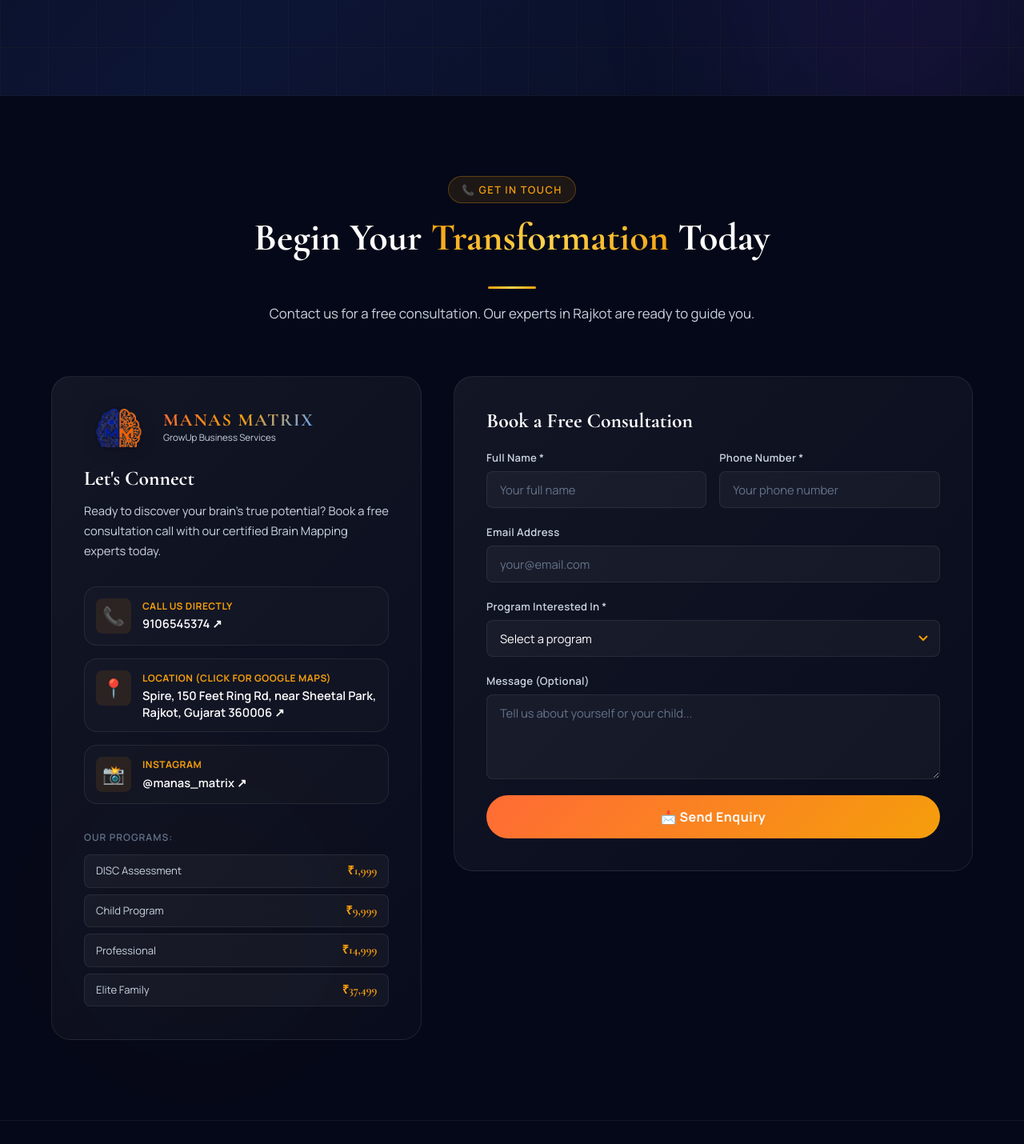
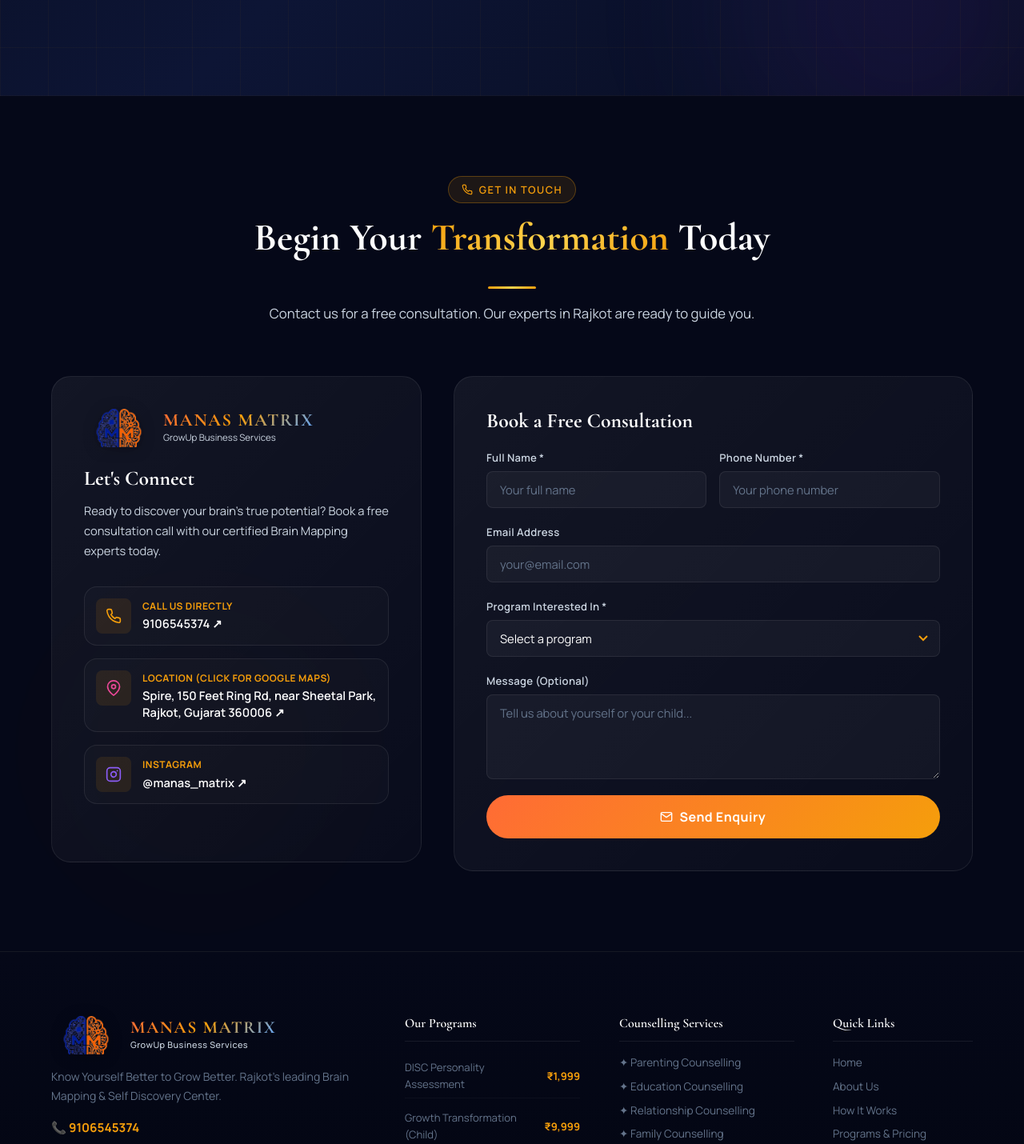
Before and after one commit to fuertenitesh-sys/ManasMatrix_Latest, a React (Vite) app: page / in a window 1280 px wide. Shown: the part 9572-11002 px from the top of the page at 80% size. Built offline with nearby package versions, Linux system fonts and the light colour scheme.

Commit message:
Remove Our Programs section from Contact.jsx to balance columns, replace remaining emojis with SVG icons

```diff
--- a/src/components/Contact/Contact.jsx
+++ b/src/components/Contact/Contact.jsx
@@ -1,4 +1,5 @@
 import React, { useState } from 'react';
+import { PhoneIcon, MapPinIcon, InstagramIcon, CheckIcon, MailIcon } from '../Icons';
 import './Contact.css';
 
 const Contact = () => {
@@ -30,7 +31,10 @@ const Contact = () => {
 
       <div className="container">
         <div className="section-header animate-reveal fade-up">
-          <div className="section-badge">📞 Get In Touch</div>
+          <div className="section-badge">
+            <PhoneIcon size={14} color="#F59E0B" />
+            <span>Get In Touch</span>
+          </div>
           <h2 className="section-title">
             Begin Your <span className="gradient-text-gold">Transformation</span> Today
           </h2>
@@ -60,7 +64,9 @@ const Contact = () => {
               <div className="contact__details animate-reveal fade-up delay-300">
                 {/* Phone */}
                 <a href="tel:9106545374" className="contact__detail contact__detail--clickable" id="contact-phone">
-                  <div className="contact__detail-icon">📞</div>
+                  <div className="contact__detail-icon">
+                    <PhoneIcon size={20} color="#F59E0B" />
+                  </div>
                   <div>
                     <div className="contact__detail-label">Call Us Directly</div>
                     <div className="contact__detail-value">9106545374 ↗</div>
@@ -76,7 +82,9 @@ const Contact = () => {
                   id="contact-location"
                   title="Click to open location in Google Maps"
                 >
-                  <div className="contact__detail-icon">📍</div>
+                  <div className="contact__detail-icon">
+                    <MapPinIcon size={20} color="#EC4899" />
+                  </div>
                   <div>
                     <div className="contact__detail-label">Location (Click for Google Maps)</div>
                     <div className="contact__detail-value">
@@ -93,28 +101,14 @@ const Contact = () => {
                   className="contact__detail contact__detail--clickable"
                   id="contact-instagram"
                 >
-                  <div className="contact__detail-icon">📸</div>
+                  <div className="contact__detail-icon">
+                    <InstagramIcon size={20} color="#8B5CF6" />
+                  </div>
                   <div>
                     <div className="contact__detail-label">Instagram</div>
                     <div className="contact__detail-value">@manas_matrix ↗</div>
                   </div>
                 </a>
-              </div>
-
-              {/* Programs quick links */}
-              <div className="contact__programs animate-reveal zoom-in delay-400">
-                <p className="contact__programs-label">Our Programs:</p>
-                {[
-                  { name: 'DISC Assessment', price: '₹1,999' },
-                  { name: 'Child Program', price: '₹9,999' },
-                  { name: 'Professional', price: '₹14,999' },
-                  { name: 'Elite Family', price: '₹37,499' },
-                ].map((p) => (
-                  <div key={p.name} className="contact__program-chip">
-                    <span>{p.name}</span>
-                    <span className="contact__program-price">{p.price}</span>
-                  </div>
-                ))}
               </div>
             </div>
           </div>
@@ -126,7 +120,8 @@ const Contact = () => {
 
               {submitted && (
                 <div className="contact__success">
-                  ✅ Thank you! We will contact you within 24 hours.
+                  <CheckIcon size={18} color="#10B981" />
+                  <span>Thank you! We will contact you within 24 hours.</span>
                 </div>
               )}
 
@@ -205,7 +200,8 @@ const Contact = () => {
               </div>
 
               <button type="submit" className="btn-primary contact__submit" id="contact-submit">
-                <span>📩 Send Enquiry</span>
+                <MailIcon size={16} />
+                <span>Send Enquiry</span>
               </button>
             </form>
           </div>
```
